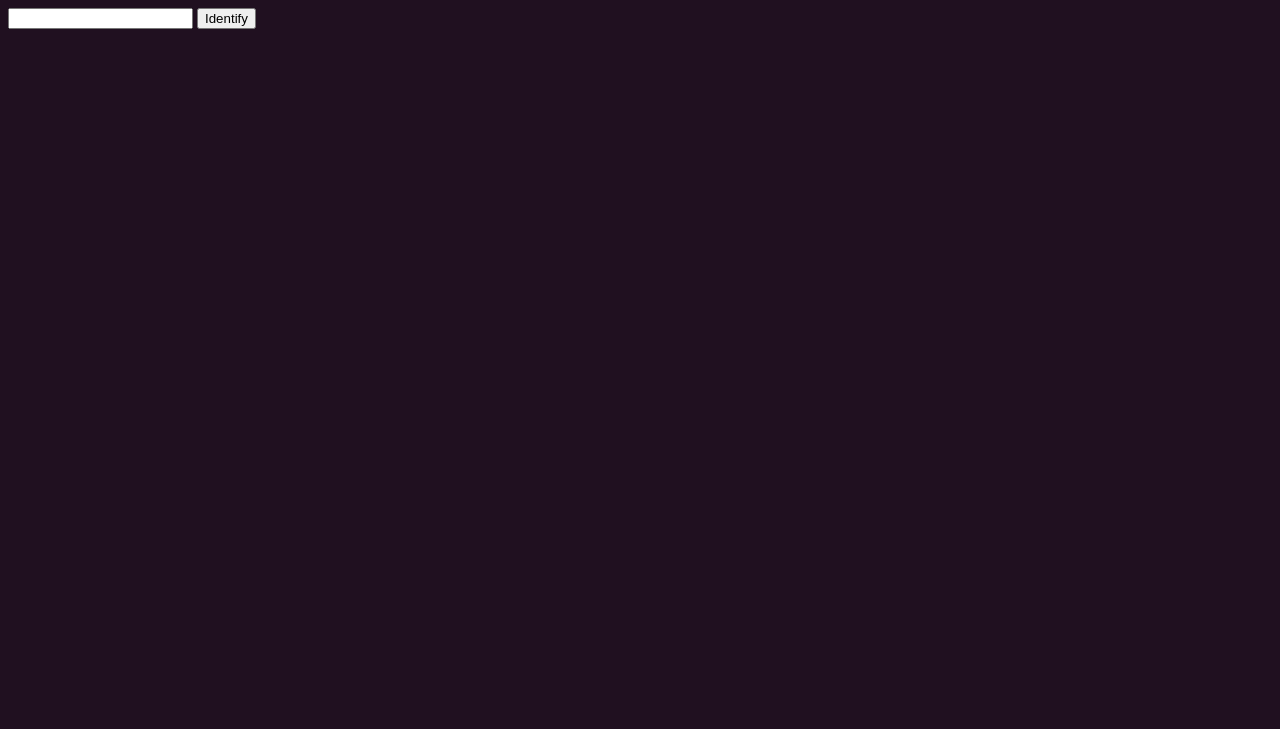
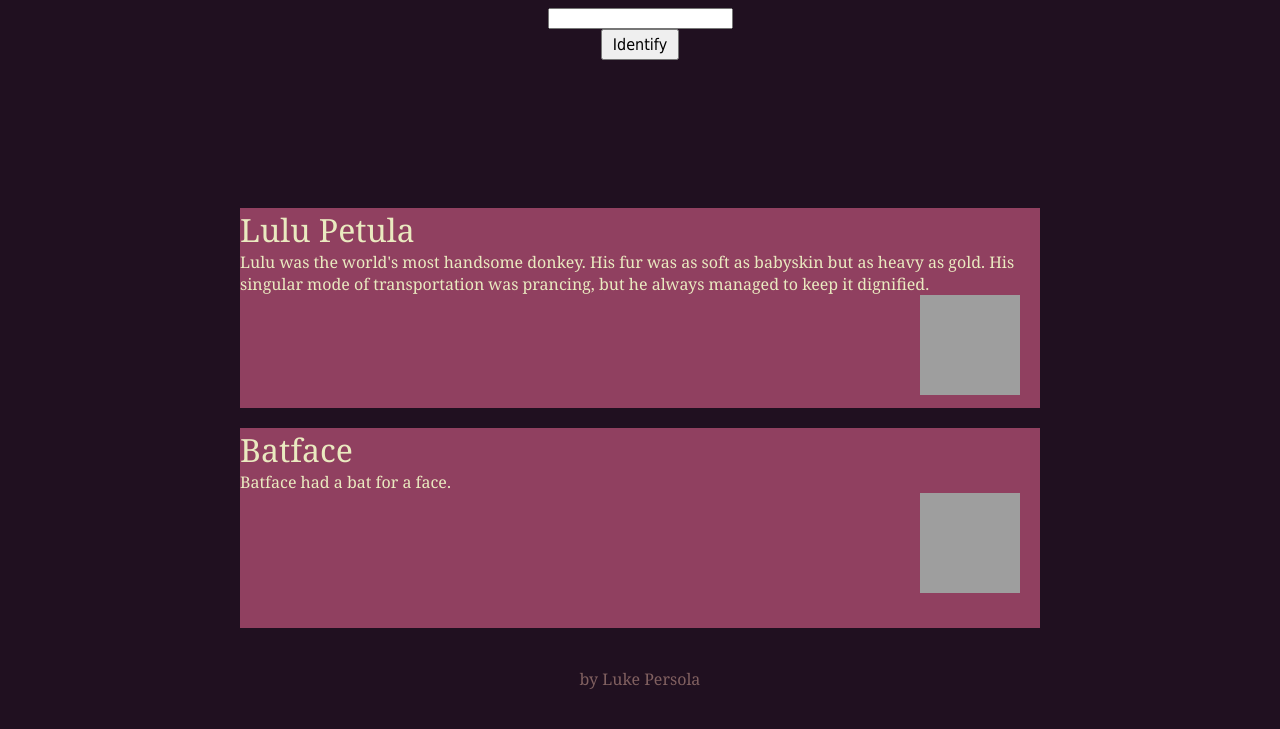
Before and after one commit to Persola/identifier, a Flask app: page / in a window 1280 px wide. Shown: the top 729 px of the page. Run offline with Flask 2, Linux system fonts and the light colour scheme; grey boxes are pictures that could not be loaded.

Commit message:
add JS to make API query; splash up basic website template

```diff
--- a/lib/query.py
+++ b/lib/query.py
@@ -1,4 +1,5 @@
 import re
+from math import log
 
 import spacy
 from scipy.spatial.distance import cosine
@@ -32,18 +33,28 @@ class Searcher():
 
     def _closest_bios(self, query_vector, limit):
         matches = []
-        for candidate in self.bios.find({}, {'name': 1, self.vector_field_name: 1}):
+        candidates = self.bios.find({}, {
+            'name': 1,
+            'views': 1,
+            self.vector_field_name: 1
+        })
+        for candidate in candidates:
             candidate_rank = self._rank(query_vector, candidate)
             if len(matches) < limit:
                 self._sorted_insert(matches, candidate_rank, limit, grow=True)
-            elif candidate_rank['rank'] < matches[-1]['rank']:
+            elif candidate_rank['rank'] > matches[-1]['rank']:
                 self._sorted_insert(matches, candidate_rank, limit)
         return matches
 
     def _rank(self, query_vector, candidate):
+        cosine_similarity = 1 - cosine(query_vector, candidate[self.vector_field_name])
+        prominence = candidate['views']**(1/500)
         return {
             'name': candidate['name'],
-            'rank': cosine(query_vector, candidate[self.vector_field_name])
+            'cosine_distance': cosine_similarity,
+            'views': candidate['views'],
+            'prominence': prominence,
+            'rank': cosine_similarity * prominence
         }
 
     def _sorted_insert(self, matches, candidate_rank, limit, grow=False):
@@ -58,7 +69,7 @@ class Searcher():
         if len(matches) == 0:
             return 0
         for match_index, match in enumerate(matches):
-            if candidate_rank['rank'] < match['rank']:
+            if candidate_rank['rank'] > match['rank']:
                 return match_index
         if len(matches) < limit:
             return len(matches)
--- a/web/app.py
+++ b/web/app.py
@@ -1,4 +1,13 @@
-from flask import Flask, render_template, jsonify, send_file
+import sys
+sys.path.append('../lib/')
+
+from flask import Flask, request, render_template, jsonify, send_file
+import spacy
+
+from query import Searcher
+
+SPACY_MODEL = 'en_vectors_web_lg'
+
 app = Flask('identifier')
 
 @app.route('/')
@@ -19,16 +28,18 @@ def stylesheet():
 
 @app.route('/identify')
 def identify():
-    # return render_template('id_result.json')
     return jsonify({
-        'id_result': [
-            'A test result name 1',
-            'B test result name 2',
-            'C test result name 3',
-            'D test result name 4',
-            'E test result name 5'
-        ]
+        'result': searcher.query(
+            request.args.get('query'),
+            limit=6
+        )
     })
+
+# searcher = Searcher(
+#     spacy.load(SPACY_MODEL),
+#     collection_name='sample_bios',
+#     vector_field_name='fresh_new_vectorization'
+# )
 
 if __name__ == '__main__':
     app.run()
--- a/web/index.css
+++ b/web/index.css
@@ -1,3 +1,83 @@
 body {
   background-color: #201020;
+  color: #eaeac0;
+  font-family: Georgia, serif;
 }
+
+.identifier {
+  display: grid;
+  grid-template-columns: 1fr 1fr 1fr;
+}
+
+a {
+  text-decoration: none;
+}
+
+a:hover {
+  text-decoration: none;
+}
+
+.query-form {
+  width: 400px;
+  height: 200px;
+  margin: auto;
+}
+
+.query-form .query {
+  display: block;
+  margin: auto;
+  max-width: 200px;
+  word-wrap: break-word;
+}
+
+.query-form button {
+  display: block;
+  margin: auto;
+  padding: 4px 10px;
+  font-family: Tahoma, Geneva, sans-serif;
+  font-size: 16px;
+}
+
+.whole-result {
+  display: grid;
+  grid-row-gap: 20px;
+}
+
+.result-person {
+  width: 800px;
+  height: 200px;
+  background-color: #904060;
+}
+
+.name {
+  font-size: 32px;
+}
+
+.intro-text {
+  font-size: 16px;
+}
+
+.portrait-wrapper {
+  position: relative;
+}
+
+.portrait {
+  position: absolute;
+  right: 20px;
+  width: 100px;
+  height: 100px;
+}
+
+.signature {
+  padding: 40px;
+  text-align: center;
+  color: #806060;
+}
+
+.signature a {
+  color: #806060;
+}
+
+.signature a:hover {
+  color: #b0a0a0;
+}
--- a/web/index.js
+++ b/web/index.js
@@ -2,7 +2,25 @@
 
 const $ = document.querySelector.bind(document);
 
+const updateResults = (result) => {
+  console.log(result);
+};
+
+const identify = (query) => {
+  const xhr = new XMLHttpRequest();
+  xhr.open('GET', 'identify?query=' + query);
+  xhr.onload = function() {
+      if (xhr.status === 200) {
+          updateResults(xhr.responseText);
+      }
+      else {
+          alert('Query failed.');
+      }
+  };
+  xhr.send();
+};
+
 const handleButtonClick = () => {
   const query = $('.query').value;
-  console.log(`button clicked! ${query}`);
-}
+  identify(query);
+};
--- a/web/templates/index.html
+++ b/web/templates/index.html
@@ -9,12 +9,46 @@
   </head>
   <body>
     <div class="identifier">
-      <div class="query-form">
-        <input class="query"></input>
-        <button type="button" onclick="handleButtonClick()">Identify</button>
+      <div class="margin"></div>
+      <div class="interface">
+        <div class="query-form">
+          <input class="query" type="textarea"></input>
+          <button type="button" onclick="handleButtonClick()">Identify</button>
+        </div>
+        <div class="whole-result">
+          <div class="result-person">
+            <div>
+              <div class="name">
+                Lulu Petula
+              </div>
+              <div class="intro-text">
+                Lulu was the world's most handsome donkey. His fur was as soft as babyskin but as heavy as gold. His singular mode of transportation was prancing, but he always managed to keep it dignified.
+              </div>
+            </div>
+            <div class="portrait-wrapper">
+              <img class="portrait" src="https://i1.sndcdn.com/artworks-000144544913-kzrf5c-t500x500.jpg" />
+            </div>
+          </div>
+          <div class="result-person">
+            <div>
+              <div class="name">
+                Batface
+              </div>
+              <div class="intro-text">
+                Batface had a bat for a face.
+              </div>
+            </div>
+            <div class="portrait-wrapper">
+              <img class="portrait" src="http://d1nr5wevwcuzuv.cloudfront.net/product_photos/55299245/IMG_20170905_185053_511_original.jpg" />
+            </div>
+          </div>
+        </div>
+        <div class="signature">
+          by
+          <a href="http://www.lukepersola.com/">Luke Persola</a>
+        </div>
       </div>
-      <div class="result">
-      </div>
+      <div class="margin"></div>
     </div>
   </body>
 </html>
```
Also changed, not shown: README.md (added), 2 other files.
